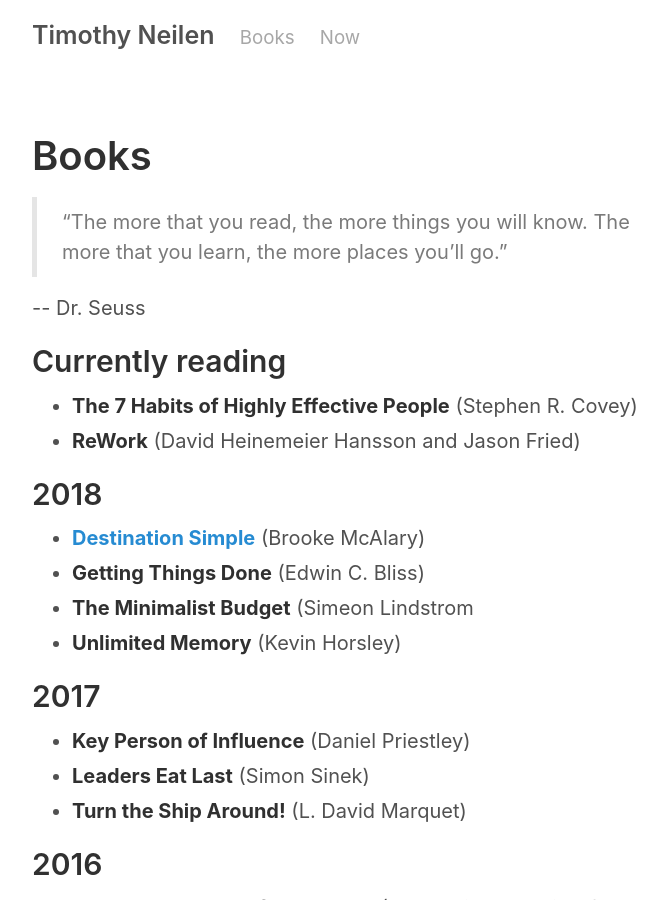
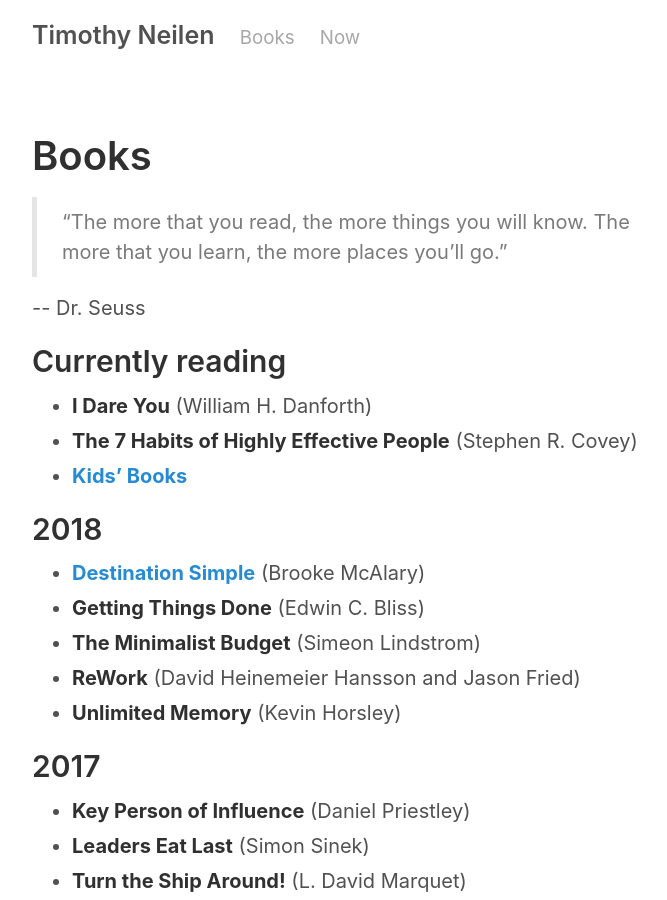
Before and after one commit to teejayen/teejayen.github.io, a Jekyll site: the page built from books.md, in a window 1280 px wide and 900 px high. Shown: the whole window, without its empty margins (258-925 px from the left). Built offline with Jekyll 4.4.1, drawn with Linux system fonts in a browser that asks for light colours; some of the changed text lies outside the part shown.

Commit message:
added some recommendations from et, created a new kids' books page

```diff
--- a/books.md
+++ b/books.md
@@ -10,15 +10,16 @@ published: true
 \-- Dr. Seuss
 
 ## Currently reading
-
+- **I Dare You** (William H. Danforth)
 - **The 7 Habits of Highly Effective People** (Stephen R. Covey)
-- **ReWork** (David Heinemeier Hansson and Jason Fried)
+- [**Kids' Books**](/kidsbooks)
 
 ## 2018
 
 - [**Destination Simple**](/books/destination-simple) (Brooke McAlary)
 - **Getting Things Done** (Edwin C. Bliss)
-- **The Minimalist Budget** (Simeon Lindstrom
+- **The Minimalist Budget** (Simeon Lindstrom)
+- **ReWork** (David Heinemeier Hansson and Jason Fried)
 - **Unlimited Memory** (Kevin Horsley)
 
 ## 2017
```
Also changed, not shown: other parts of books.md (+2 -0 lines), kidsbooks.md (added, +28 -0 lines).
